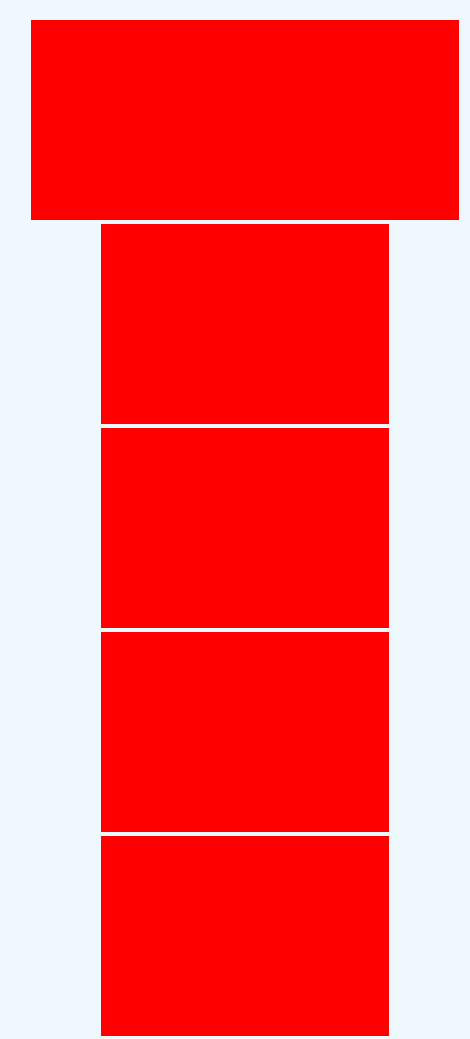
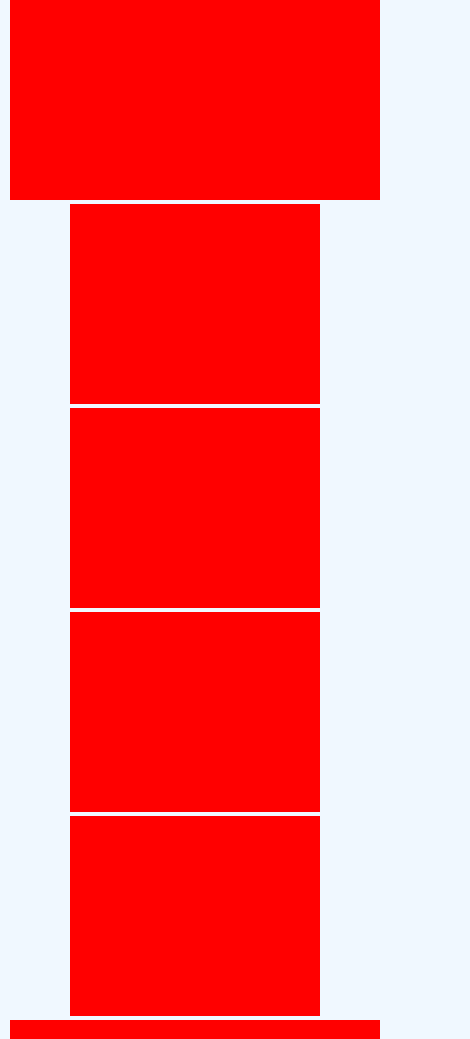
Before and after one commit to ROSTOL777/block, a plain HTML site: page index.html in a window 390 px wide. Shown: the top 1039 px of the page, 470 px wide, since content can reach past the window. Drawn offline with Linux system fonts and the light colour scheme.

Commit message:
Add files via upload

```diff
--- a/responsive.css
+++ b/responsive.css
@@ -1,22 +1,22 @@
 .container {
-    width: 1200px;
+    max-width: 1200px;
 }
 
 .header {
-    width: 100%;
+    width: 95%;
 }
 
 .about__block {
-    width: 24.2%;
+    width: 23%;
 }
 
 .footer {
-    width: 100%;
+    width: 95%;
 }
 
 @media screen and (max-width: 1200px) {
     .container {
-        width: 1200px;
+        max-width: 1200px;
     }
 
     .header {
@@ -37,7 +37,7 @@
 
 @media screen and (max-width: 800px) {
     .container {
-        width: 800px;
+        max-width: 800px;
     }
 
     .header {
@@ -58,7 +58,7 @@
 
 @media screen and (max-width: 450px) {
     .container {
-        width: 450px;
+        max-width: 450px;
     }
 
     .header {
@@ -79,7 +79,7 @@
 
 @media screen and (max-width: 350px) {
     .container {
-        width: 350px;
+        max-width: 350px;
     }
 
     .header {
--- a/style.css
+++ b/style.css
@@ -6,7 +6,6 @@
 
 body {
     background-color: aliceblue;
-    padding: 20px;
     text-align: center;
 }
 
```
